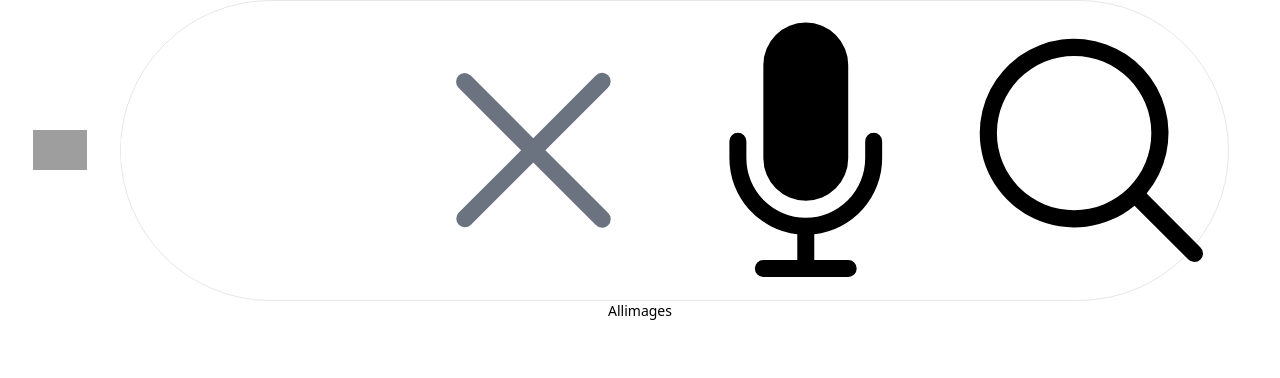
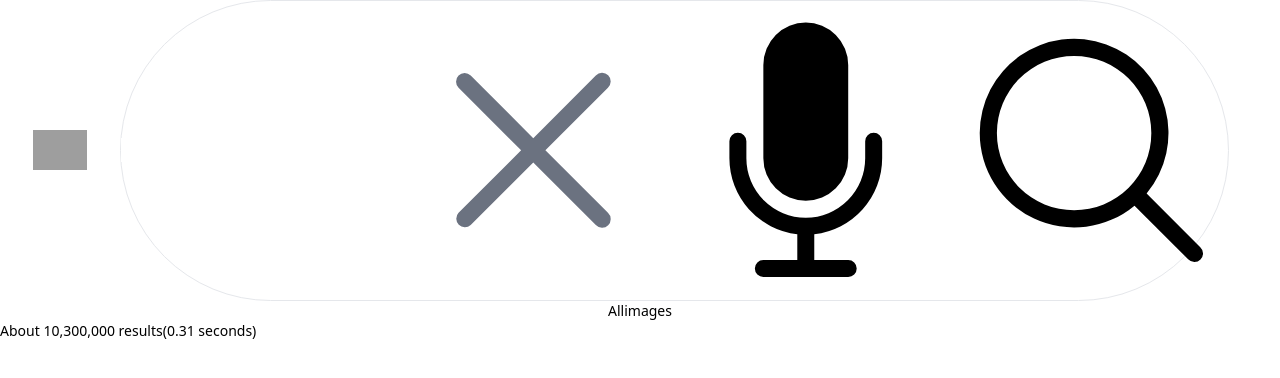
Before and after one commit to Bhagyalakshmi1983/google-v3, a Next.js app: page /search in a window 1280 px wide. Shown: the top 378 px of the page. Built offline with nearby package versions, Linux system fonts and the light colour scheme; no server answers; grey boxes are pictures that could not be loaded.

Commit message:
create the about data section and modified title in search page

```diff
--- /dev/null
+++ b/Components/SearchResults.js
@@ -0,0 +1,9 @@
+import React from "react";
+
+export default function SearchResults({results}) {
+  return (
+    <div className="w-full mx-auto px-3 sm:pl-[5%] md:pl-[14%] lg:pr-[52%]">
+      <p className="text-gray-600 text-sm mb-5 mt-3">About {results.searchInformation.formattedTotalResults} results({results.searchInformation.formattedSearchTime} seconds)</p>
+    </div>
+  )
+}
--- a/pages/search.js
+++ b/pages/search.js
@@ -2,17 +2,21 @@
 import SearchHeader from "../Components/searchHeader";
 import React from "react";
 import Response from "../Response";
+import SearchResults from "../Components/SearchResults";
+import {useRouter} from "next/router"
 
 export default function search({ results }) {
   console.log(results);
+  const router = useRouter()
   return (
     <div>
       <Head>
-        <title>Search Page</title>
+        <title>{router.query.term} - Search Page</title>
       </Head>
       {/*Search Header*/}
       <SearchHeader />
       {/*Search Result*/}
+      <SearchResults results={results} />
     </div>
   );
 }
```
